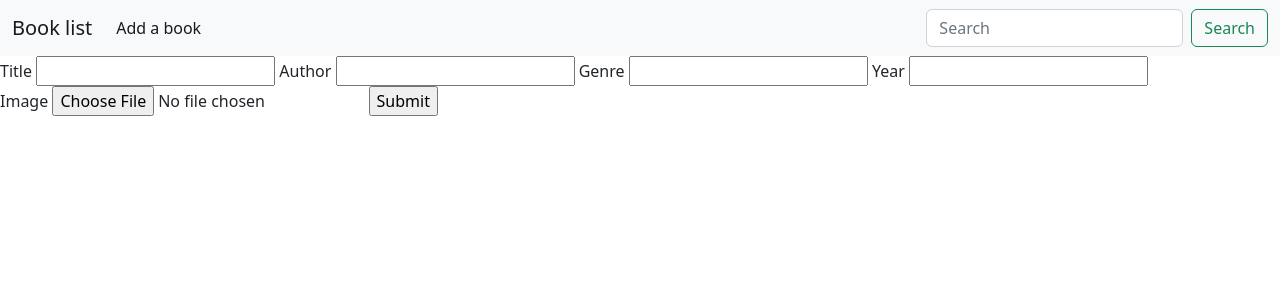
After one commit to ranerlich7/library_django, a Django app: template books/templates/addbook.html in a window 1280 px wide. The commit adds this page. Shown: the top 300 px of the page. Run offline with Django 3.2, Linux system fonts and the light colour scheme; the template is opened without the code that fills it, so the values that code supplies are empty.

Commit message:
added book list screen + replaced _id with django id in database

```diff
--- a/books/models.py
+++ b/books/models.py
@@ -21,16 +21,14 @@ class Book(models.Model):
     type = models.SmallIntegerField(null=False, default = BookType2.two_days, choices=BookType2.choices)
     created_time=models.DateTimeField(auto_now_add=True)
     image = models.ImageField(null=True, blank=True, default='/placeholder.png')
-    _id = models.AutoField(primary_key=True, editable=False)
     def __str__(self):
         return self.name
 
 class Loan(models.Model):
-    custID = models.ForeignKey(User, on_delete=models.CASCADE,)
-    bookID = models.ForeignKey(Book, on_delete=models.CASCADE,)
+    customer = models.ForeignKey(User, on_delete=models.CASCADE,)
+    book = models.ForeignKey(Book, on_delete=models.CASCADE,)
     loan_date=models.DateTimeField()
     return_date=models.DateTimeField()
-    _id = models.AutoField(primary_key=True, editable=False)
 
 
 
--- /dev/null
+++ b/books/templates/addbook.html
@@ -0,0 +1,11 @@
+{% extends "base.html" %}
+{% block content %}
+<form action="{% url 'books:add_book_action' %}" method="POST" enctype=multipart/form-data>
+    Title <input type="text" name="title">
+    Author <input type="text" name="author">
+    Genre <input type="text" name="genre">
+    Year <input type="text" name="year"><br>
+    Image <input type="file" name="file">
+    <input type="submit">
+</form>
+{% endblock %}
--- a/books/templates/books.html
+++ b/books/templates/books.html
@@ -3,13 +3,13 @@
 
 
 <div class="row row-cols-1 row-cols-md-5 g-4">
-        {% for book in books %}
+        {% for book in book_list %}
         <div class="col">
           <div class="card">
             <img style="width:150px;height:150px" src="" class="card-img-top" alt="...">
             <div class="card-body">
-              <h5 class="card-title">{{ book.title}}</h5>
-              <p class="card-text"> {{ book.author }} = {{book.genre }}</p>
+              <h5 class="card-title">{{ book.name }}</h5>
+              <p class="card-text"> {{ book.author }} = {{ book.year_published }}</p>
               <a href="/books/deletebook?id={{ book.id }}" class="btn btn-danger">DELETE</a>
             </div>
           </div>
```
Also changed, not shown: books/views.py (+5 -2 lines), books/migrations/0005_auto_20221026_0846.py (added).
